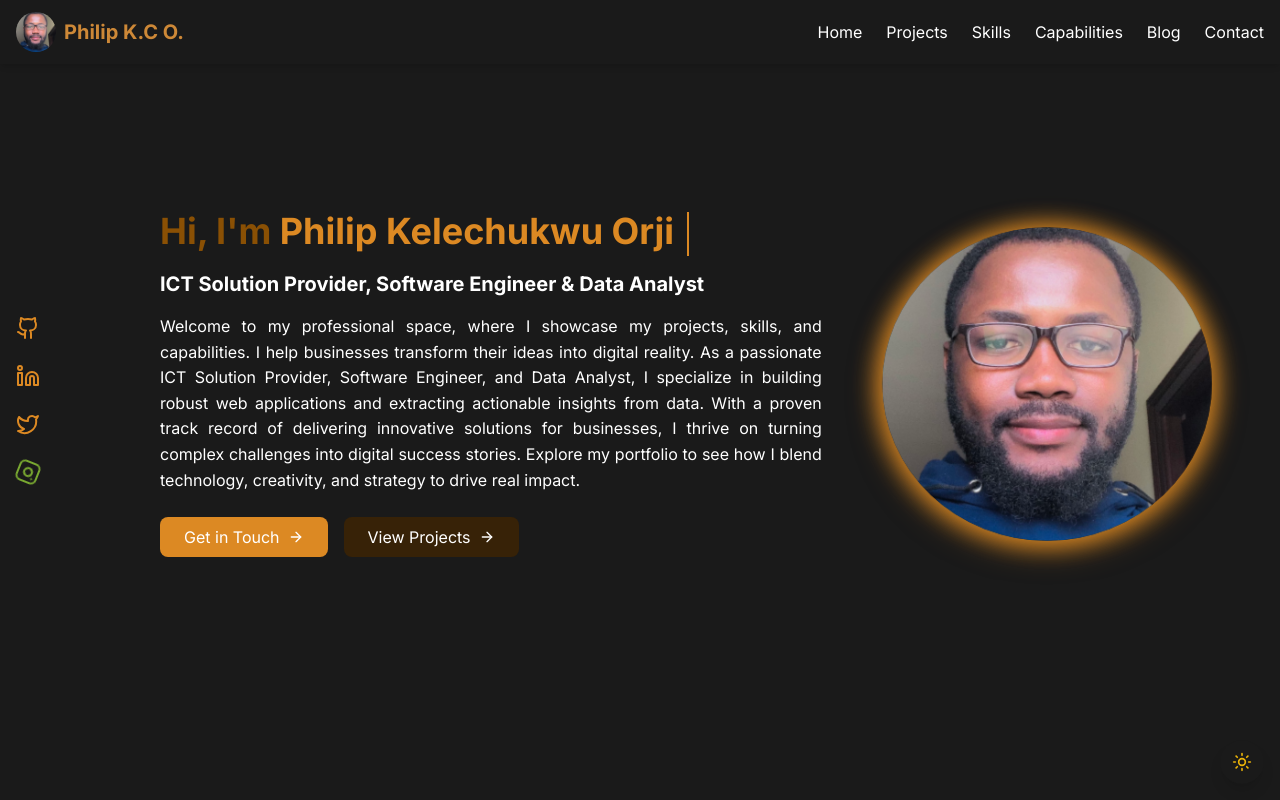
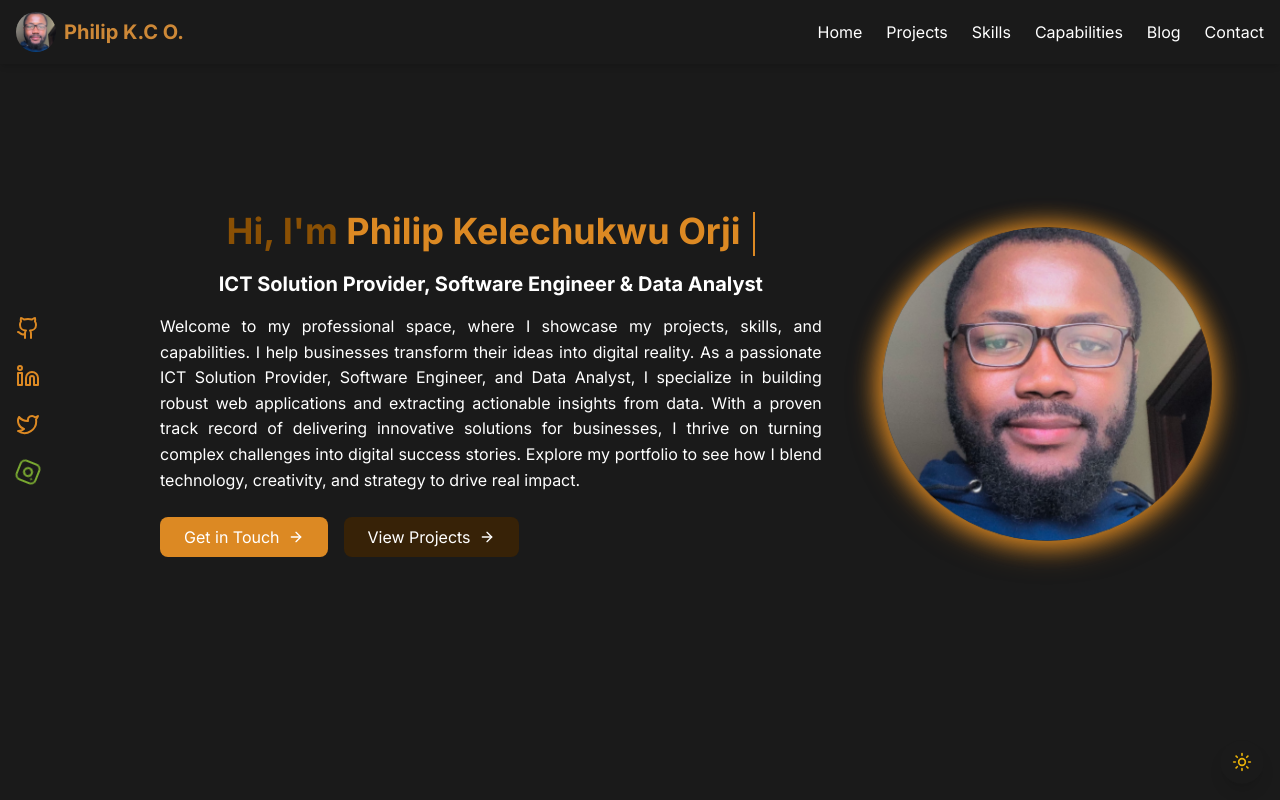
Before and after one commit to Kellsonphilips/portfolio, a Next.js app: page / in a window 1280 px wide. Shown: the top 800 px of the page. Built offline with nearby package versions, Linux system fonts and the light colour scheme.

Commit message:
style fiix

```diff
--- a/components/Hero.js
+++ b/components/Hero.js
@@ -44,15 +44,15 @@ export default function Hero() {
       ref={revealRef}
       className="min-h-screen flex flex-col-reverse md:flex-row items-center justify-center gap-6 pl-0 md:pl-10 lg:pl-20 pt-20 md:pt-0"
     >
-      <div className="md:w-2/3 px-6 text-center md:text-left">
-        <h1 className="text-3xl md:text-4xl font-bold mb-4">
+      <div className="md:w-2/3 px-6 md:text-left">
+        <h1 className="text-3xl text-center md:text-4xl font-bold mb-4">
           {fullText}
           <span className="text-[#DC8923]">
             {typedName}
             <span className="border-r-2 border-[#DC8923] animate-blink align-middle ml-1">&nbsp;</span>
           </span>
         </h1>
-        <p className="text-xl mb-4 font-bold text-text-light dark:text-text-dark">
+        <p className="text-xl text-center mb-4 font-bold text-text-light dark:text-text-dark">
           ICT Solution Provider, Software Engineer & Data Analyst
         </p>
         <p className="text-md mb-6 text-justify text-text-light dark:text-text-dark">
@@ -66,7 +66,7 @@ export default function Hero() {
           Explore my portfolio to see how I blend technology, creativity, and
           strategy to drive real impact.
         </p>
-        <div className="flex flex-wrap gap-4 justify-center md:justify-start">
+        <div className="flex flex-wrap gap-4 md:justify-start">
           <Button
             href="/contact"
             variant="primary"
```
